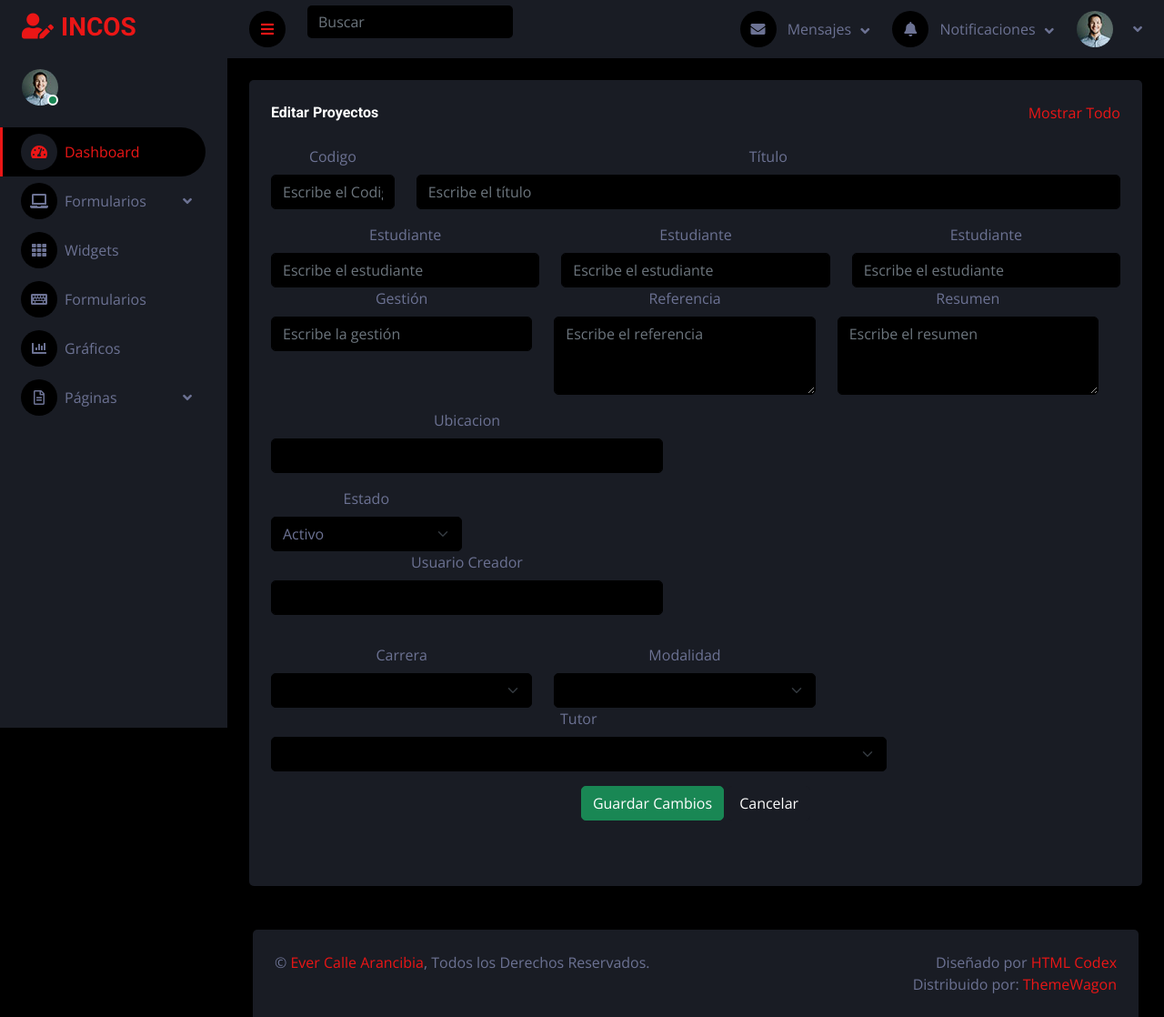
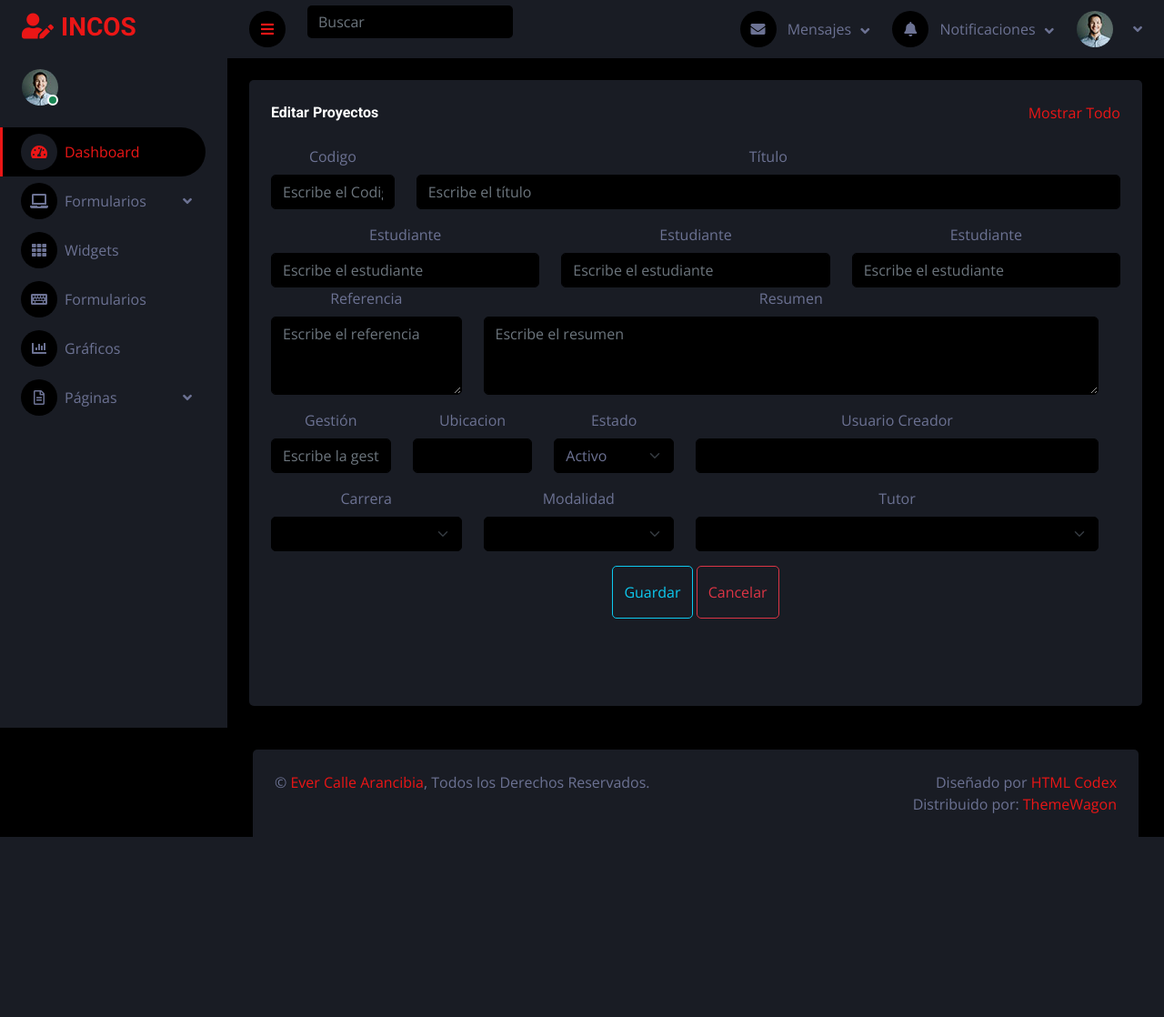
Before and after one commit to Ever7549/gestionproyecto, a CodeIgniter app: page /database/index.php/proyecto_c/modificar/1 in a window 1280 px wide. Shown: the whole page at 91% size. After the commit the page ends 920 px from the top, so only its background shows below. Run offline with CodeIgniter, Linux system fonts and the light colour scheme; data that the repository does not hold is empty; some libraries are stand-ins or nearby versions.

Commit message:
cambios en la vista proyecto

```diff
--- a/codeigniter/application/views/modificar_proyecto_v.php
+++ b/codeigniter/application/views/modificar_proyecto_v.php
@@ -45,6 +45,7 @@
                                     <label for="estudiante1" class="form-label">Estudiante</label>
                                     <input type="text" class="form-control" id="estudiante1" name="estudiante1" placeholder="Escribe el estudiante" value="<?php echo $infoproyecto->estudiante1; ?>" required>
                                   </div>
+
                                   <div class="col-md-4">
                                     <label for="estudiante2" class="form-label">Estudiante</label>
                                     <input type="text" class="form-control" id="estudiante2" name="estudiante2" placeholder="Escribe el estudiante" value="<?php echo $infoproyecto->estudiante2; ?>">
@@ -55,44 +56,43 @@
                                 </div>
 
                                 <div class="row mb-3">
-                                  <div class="col-md-4">
-                                    <label for="gestion" class="form-label">Gestión</label>
-                                    <input type="text" class="form-control" id="gestion" name="gestion" placeholder="Escribe la gestión" value="<?php echo $infoproyecto->gestion; ?>" required>
-                                  </div>
-                                  <div class="col-md-4">
+                                  <div class="col-md-3">
                                     <label for="referencia" class="form-label">Referencia</label>
                                     <textarea class="form-control" id="referencia" name="referencia" rows="3" placeholder="Escribe el referencia" required><?php echo $infoproyecto->referencia; ?></textarea>
                                   </div>
-                                  <div class="col-md-4">
+                                  <div class="col-md-9">
                                     <label for="resumen" class="form-label">Resumen</label>
                                     <textarea class="form-control" id="resumen" name="resumen" rows="3" placeholder="Escribe el resumen" required><?php echo $infoproyecto->resumen; ?></textarea>
                                   </div>
                                 </div>
 
                                 <div class="row mb-3">
-                                  <div class="row mb-3">
-                                      <div class="col-md-6">
-                                          <label for="ubicacion" class="form-label">Ubicacion</label>
-                                          <input type="text" class="form-control" id="ubicacion" name="ubicacion" value="<?php echo $infoproyecto->ubicacion; ?>" required>
-                                      </div>
+                                  <div class="col-md-2">
+                                    <label for="gestion" class="form-label">Gestión</label>
+                                    <input type="text" class="form-control" id="gestion" name="gestion" placeholder="Escribe la gestión" value="<?php echo $infoproyecto->gestion; ?>" required>
                                   </div>
-                                  <div class="col-md-3">
+
+                                  <div class="col-md-2">
+                                    <label for="ubicacion" class="form-label">Ubicacion</label>
+                                    <input type="text" class="form-control" id="ubicacion" name="ubicacion" value="<?php echo $infoproyecto->ubicacion; ?>" required>
+                                  </div>
+
+                                  <div class="col-md-2">
                                     <label for="estado" class="form-label">Estado</label>
                                     <select class="form-select" id="estado" name="estado" required>
                                       <option value="1" <?php echo $infoproyecto->estado == '1' ? 'selected' : ''; ?>>Activo</option>
                                       <option value="0" <?php echo $infoproyecto->estado == '0' ? 'selected' : ''; ?>>Inactivo</option>
                                     </select>
                                   </div>
-                                  <div class="row mb-3">
-                                      <div class="col-md-6">
-                                          <label for="usuarioCreador" class="form-label">Usuario Creador</label>
-                                          <input type="text" class="form-control" id="usuarioCreador" name="usuarioCreador" value="<?php echo $infoproyecto->usuarioCreador; ?>" required>
-                                      </div>
+
+                                  <div class="col-md-6">
+                                    <label for="usuarioCreador" class="form-label">Usuario Creador</label>
+                                    <input type="text" class="form-control" id="usuarioCreador" name="usuarioCreador" value="<?php echo $infoproyecto->usuarioCreador; ?>" required>
                                   </div>
                                 </div>
 
                                 <div class="row mb-3">
-                                  <div class="col-md-4">
+                                  <div class="col-md-3">
                                     <label for="carrera_id" class="form-label">Carrera</label>
                                     <select class="form-select" id="carrera_id" name="carrera_id" required>
                                       <?php foreach ($carreras as $carrera): ?>
@@ -103,8 +103,7 @@
                                     </select>
                                   </div>
 
-
-                                  <div class="col-md-4">
+                                  <div class="col-md-3">
                                     <label for="modalidad_id" class="form-label">Modalidad</label>
                                     <select class="form-select" id="modalidad_id" name="modalidad_id" required>
                                       <?php foreach ($modalidades as $modalidad): ?>
@@ -115,13 +114,7 @@
                                     </select>
                                   </div>
 
-
-                                  <!--div class="col-md-4">
-                                    <label for="modalidad_idmodalidad" class="form-label">Modalidad</label>
-                                    <input type="text" class="form-control" id="modalidad_idmodalidad" name="modalidad_idmodalidad" placeholder="Escribe el ID de modalidad" value="<?php echo $infoproyecto->modalidad_idmodalidad; ?>" required>
-                                  </div-->
-
-                                  <div class="col-md-9">
+                                  <div class="col-md-6">
                                     <label for="tutor_id" class="form-label">Tutor</label>
                                     <select class="form-select" id="tutor_id" name="tutor_id" required>
                                       <?php foreach ($tutores as $tutor): ?>
@@ -134,9 +127,10 @@
                                 </div>
 
                                 <div class="mb-3">
-                                  <button type="submit" class="btn btn-success">Guardar Cambios</button>
-                                  <a href="javascript:history.back()" class="btn btn-secondary">Cancelar</a>
+                                  <button type="submit" class="btn btn-outline-info py-3 mb-4">Guardar</button>
+                                  <a href="javascript:history.back()" class="btn btn-outline-danger py-3 mb-4">Cancelar</a>
                                 </div>
+
                               <?php echo form_close(); ?>
                             </thead>
                         </table>
--- a/codeigniter/application/views/proyecto_v.php
+++ b/codeigniter/application/views/proyecto_v.php
@@ -91,7 +91,6 @@
                     <div class="mt-4">
                         <a href="<?php echo base_url(); ?>index.php/login_c/logout" class="btn btn-warning">Cerrar Sesión</a>
                         <a href="<?php echo base_url(); ?>index.php/login_c/panel" class="btn btn-warning">Volver</a>
-                        <a href="<?php echo base_url(); ?>index.php/carrera_c/agregar" class="btn btn-primary">Agregar Carrera</a>
                         <a href="<?php echo site_url('Proyecto_c/agregar'); ?>" class="btn btn-primary"><i class="bi bi-plus"></i> Agregar Proyecto</a>
                     </div>
                 </div>
```
Also changed, not shown: codeigniter/application/views/agregarproyecto_v.php (added, +99 -0 lines).
